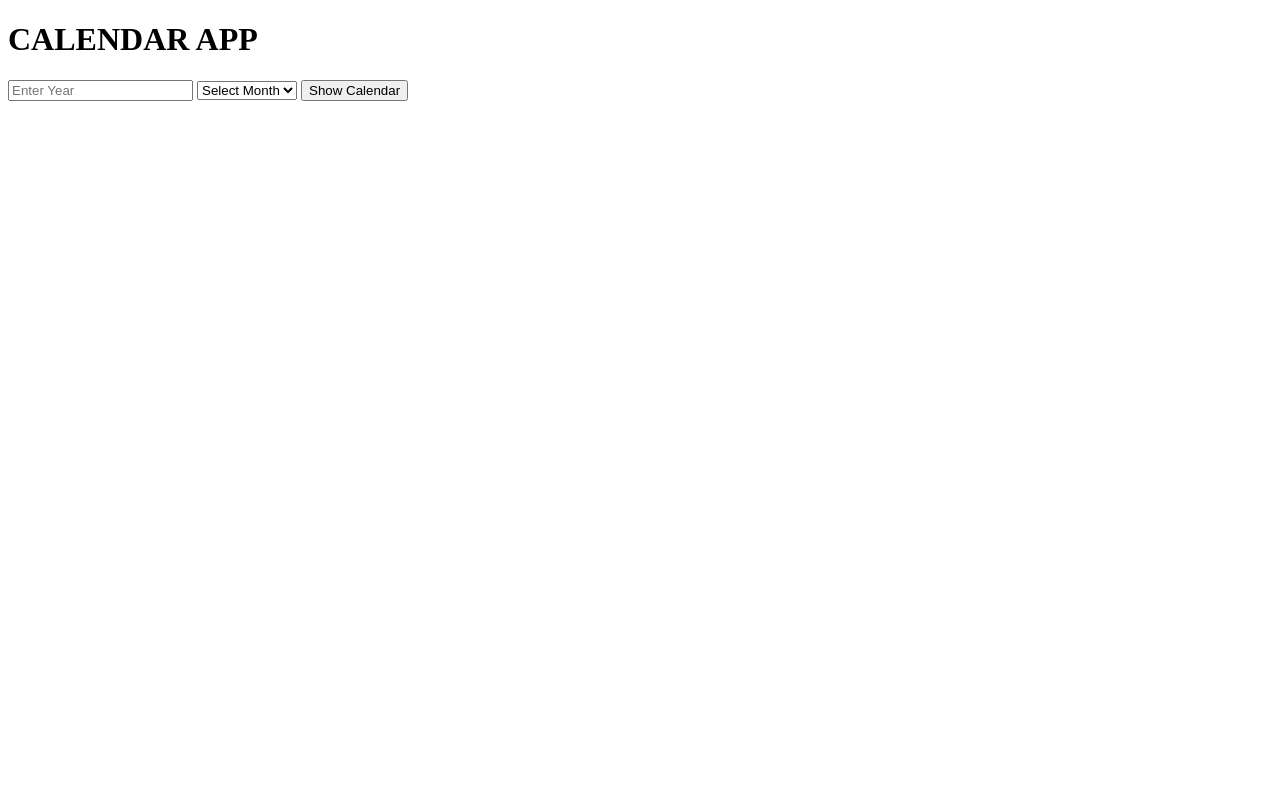
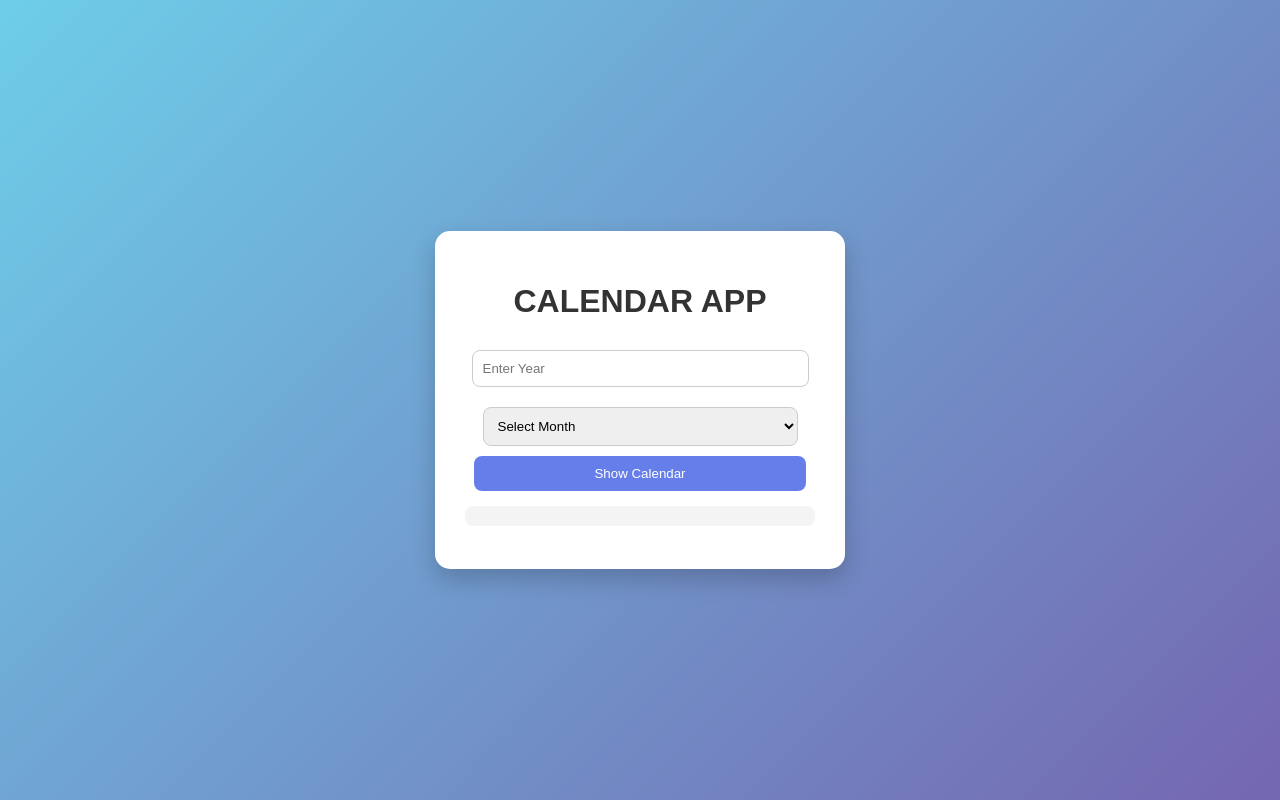
Before and after one commit to naancy1696/calendar-app, a Flask app: page / in a window 1280 px wide. Run offline with Flask 3, Linux system fonts and the light colour scheme.

Commit message:
Added animated background

```diff
--- a/app.py
+++ b/app.py
@@ -1,13 +1,34 @@
 from flask import Flask, render_template, request
 import calendar
-app =Flask(__name__)
+from datetime import datetime
+
+app = Flask(__name__)
+
 @app.route('/', methods=['GET', 'POST'])
 def home():
-    cal=""
+    cal = ""
+    error = ""
+
     if request.method == 'POST':
-        year=int(request.form['year'])
-        month=int(request.form['month'])
-        cal=calendar.month(year, month)
-    return render_template('index.html', calendar=cal)
-if __name__== "__main__":
+        try:
+            year = int(request.form['year'])
+            month = int(request.form['month'])
+
+            if year < 1:
+                error = "Enter a valid year"
+            else:
+                cal = calendar.month(year, month)
+
+                # Highlight today's date
+                today = datetime.today()
+                if year == today.year and month == today.month:
+                    day = str(today.day)
+                    cal = cal.replace(f" {day} ", f"[{day}]")
+
+        except ValueError:
+            error = "Something went wrong. Please enter valid input."
+
+    return render_template('index.html', calendar=cal, error=error)
+
+if __name__ == "__main__":
     app.run(debug=True)
--- a/templates/index.html
+++ b/templates/index.html
@@ -2,8 +2,73 @@
 <html>
 <head>
     <title>CALENDAR APP</title>
+    <style>
+        body{
+            font-family:Arial, Helvetica, sans-serif;
+            background: linear-gradient(to right, #667eea, #764ba2);
+            height: 100vh;
+            margin: 0;
+            display: flex;
+            justify-content: center;
+            align-items: center;
+            background: linear-gradient(-45deg, #667eea, #764ba2, #6dd5ed, #2193b0);
+            background-size: 400% 400%;
+            animation: gradientBG 10s ease infinite;
+        }
+        @keyframes gradientBG {
+            0% {background-position: 0% 50%;}
+            50% {background-position: 100% 50%;}
+            100% {background-position: 0% 50%;}
+        }
+        .container{
+            background: white;
+            padding: 30px;
+            border-radius: 15px;
+            width: 350px;
+            text-align: center;
+            box-shadow: 0 10px 25px rgba(0,0,0,0.2);
+        }
+        h1{
+            margin-bottom: 20px;
+            color: #333;
+        }
+        input, select {
+            width: 90%;
+            padding: 10px;
+            margin: 10px 0;
+            border-radius: 8px;
+            border: 1px solid #ccc;
+        }
+        button {
+            width: 95%;
+            padding: 10px;
+            background-color: #667eea;
+            color: white;
+            border: none;
+            border-radius: 8px;
+            cursor: pointer;
+        }
+
+        button:hover {
+            background-color: #5a67d8;
+        }
+
+        .error {
+            color: red;
+            margin-top: 10px;
+        }
+
+        pre {
+            text-align: left;
+            background: #f4f4f4;
+            padding: 10px;
+            border-radius: 8px;
+            margin-top: 15px;
+        }
+    </style>
 </head>
 <body>
+    <div class="container">
     <h1>CALENDAR APP</h1>
 
     <form method="POST">
@@ -27,5 +92,6 @@
     </form>
 
     <pre>{{ calendar }}</pre>
+    </div>
 </body>
 </html>
```
